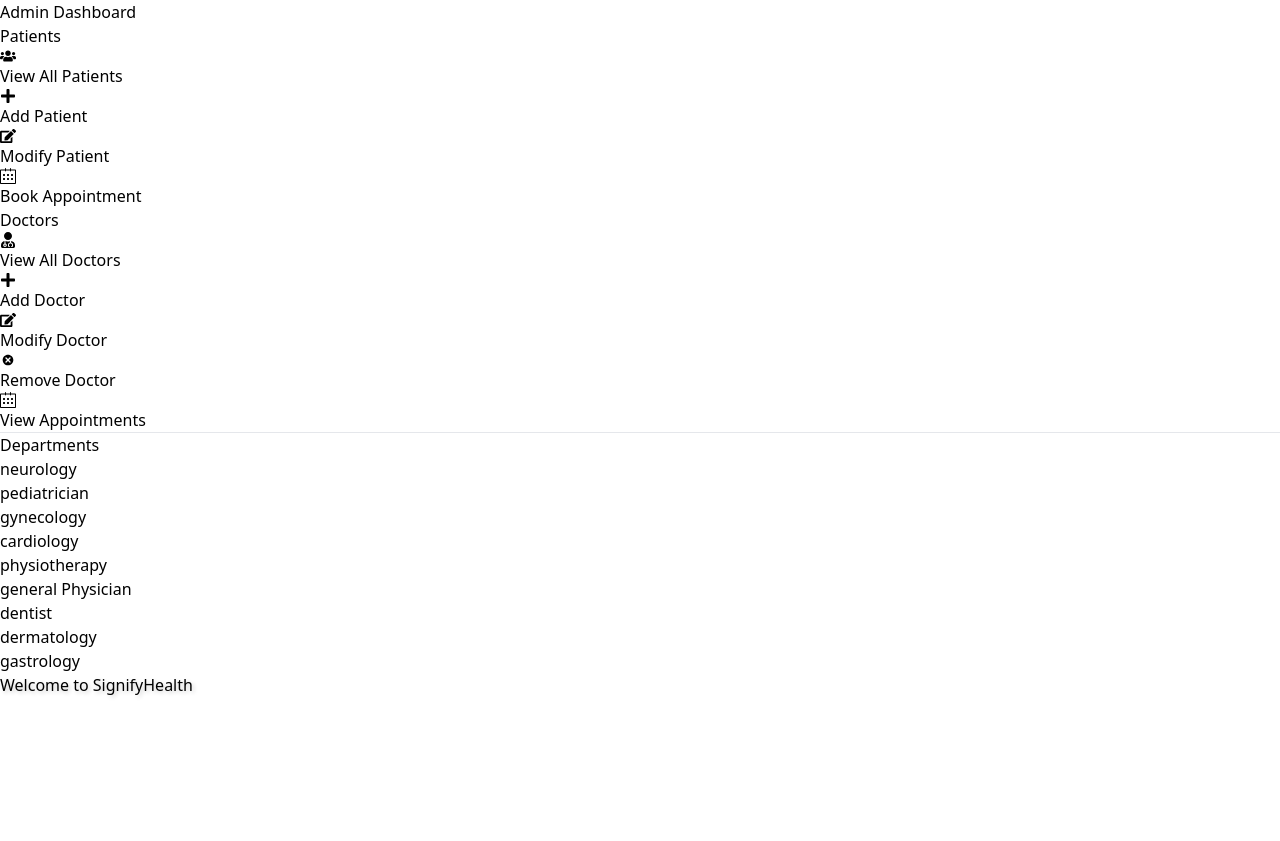
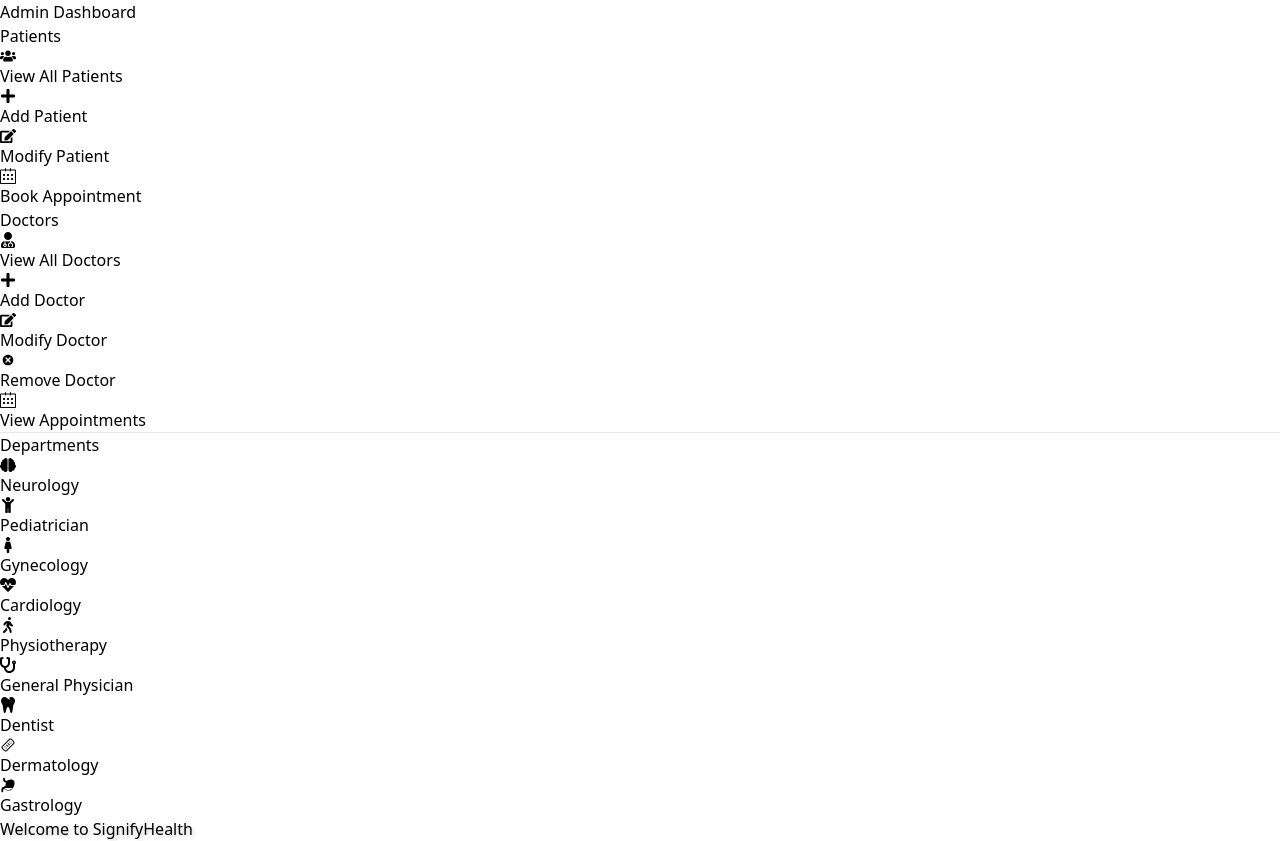
Before and after one commit to mdaashir/Hospital_Management_System, a React (Vite) app in the folder Frontend/: page /admin in a window 1280 px wide. Before the commit the page ends 800 px from the top, so only its background shows below. Built offline with nearby package versions, Linux system fonts and the light colour scheme.

Commit message:
Update admin.jsx

```diff
--- a/Frontend/src/components/admin.jsx
+++ b/Frontend/src/components/admin.jsx
@@ -2,6 +2,7 @@
 import { FaUsers, FaUserMd, FaPlus, FaEdit, FaBrain, FaChild, FaFemale, FaHeartbeat, FaStethoscope,  FaTooth } from 'react-icons/fa';
 import { FaPersonWalking } from "react-icons/fa6";
 import { LiaBandAidSolid } from "react-icons/lia";
+import { GiStomach } from "react-icons/gi";
 import { SlCalender } from "react-icons/sl";
 import { TiDelete } from "react-icons/ti";
 import PatientRegistrationForm from './patient_register';
@@ -23,16 +24,15 @@
   };
 
   const departments = {
-    neurology: 'neurology',
-    pediatrician: 'pediatrician',
-    gynecology: 'gynecology',
-    cardiology: 'cardiology',
-    physiotherapy: 'physiotherapy',
-    general_physician: 'general Physician',
-    dentist: 'dentist',
-    dermatology: 'dermatology',
-    gastrology: 'gastrology'
-    // Add other departments here
+    neurology: { name: 'Neurology', icon: <FaBrain className="mr-2 text-blue-500" /> },
+    pediatrician: { name: 'Pediatrician', icon: <FaChild className="mr-2 text-blue-500" /> },
+    gynecology: { name: 'Gynecology', icon: <FaFemale className="mr-2 text-blue-500" /> },
+    cardiology: { name: 'Cardiology', icon: <FaHeartbeat className="mr-2 text-blue-500" /> },
+    physiotherapy: { name: 'Physiotherapy', icon: <FaPersonWalking className="mr-2 text-blue-500" /> },
+    general_physician: { name: 'General Physician', icon: <FaStethoscope className="mr-2 text-blue-500" /> },
+    dentist: { name: 'Dentist', icon: <FaTooth className="mr-2 text-blue-500" /> },
+    dermatology: { name: 'Dermatology', icon: <LiaBandAidSolid className="mr-2 text-blue-500" /> },
+    gastrology: { name: 'Gastrology', icon: <GiStomach className="mr-2 text-blue-500" /> },
   };
 
   return (
@@ -96,7 +96,8 @@
                 onClick={() => handleOptionClick(departmentKey)}
               >
                 {/* Use the department name from the 'departments' object */}
-                {departments[departmentKey]}
+                {departments[departmentKey].icon}
+                {departments[departmentKey].name}
               </li>
             ))}
           </ul>
@@ -118,7 +119,7 @@
             {selectedOption === 'removeDoctor' && <RemoveDoctor/>}
             {selectedOption === 'ViewAppointments' && <ViewAllAppointments/>}
             {/* Pass the department name to DepartmentDoctorsView */}
-            {departments[selectedOption] && <DepartmentDoctorsView department={departments[selectedOption]} />}
+            {departments[selectedOption] && <DepartmentDoctorsView department={departments[selectedOption].name}/>}
           </div>
         )}
       </div>
```
